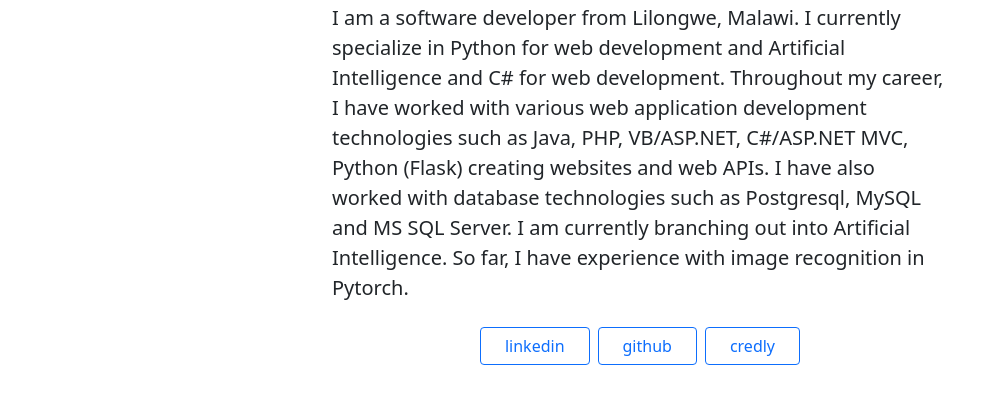
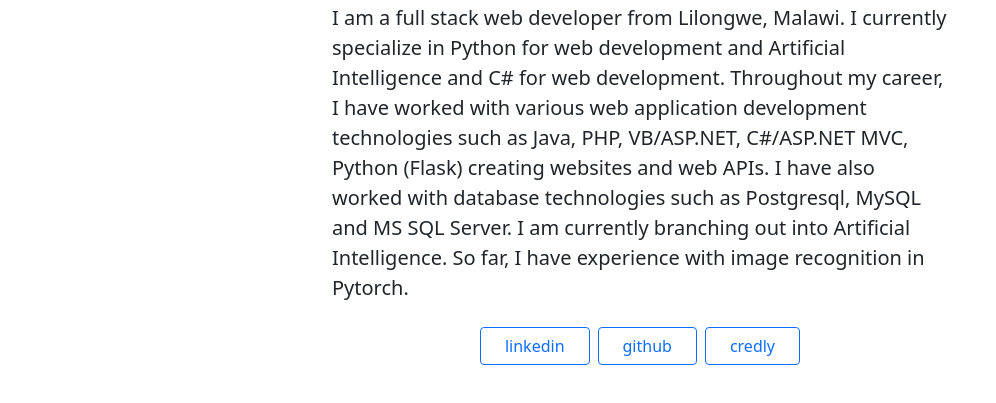
Before and after one commit to GiftXXVI/GiftXXVI.github.io, a plain HTML site: page index.html in a window 1280 px wide. Shown: the part 215-618 px from the top of the page, without its empty margins (0-996 px from the left). Drawn offline with nearby package versions, Linux system fonts and the light colour scheme.

Commit message:
Changed Text

```diff
--- a/index.html
+++ b/index.html
@@ -38,7 +38,7 @@
     <h1 class="display-5 fw-bold text-center">About</h1>
     <div class="col-lg-6 mx-auto">
     <p class="lead mb-4">
-	I am a software developer from Lilongwe, Malawi. I currently specialize in Python for web development and Artificial Intelligence
+	I am a full stack web developer from Lilongwe, Malawi. I currently specialize in Python for web development and Artificial Intelligence
 	and C# for web development.
 
   Throughout my career, I have worked with various web application development technologies such as
```
